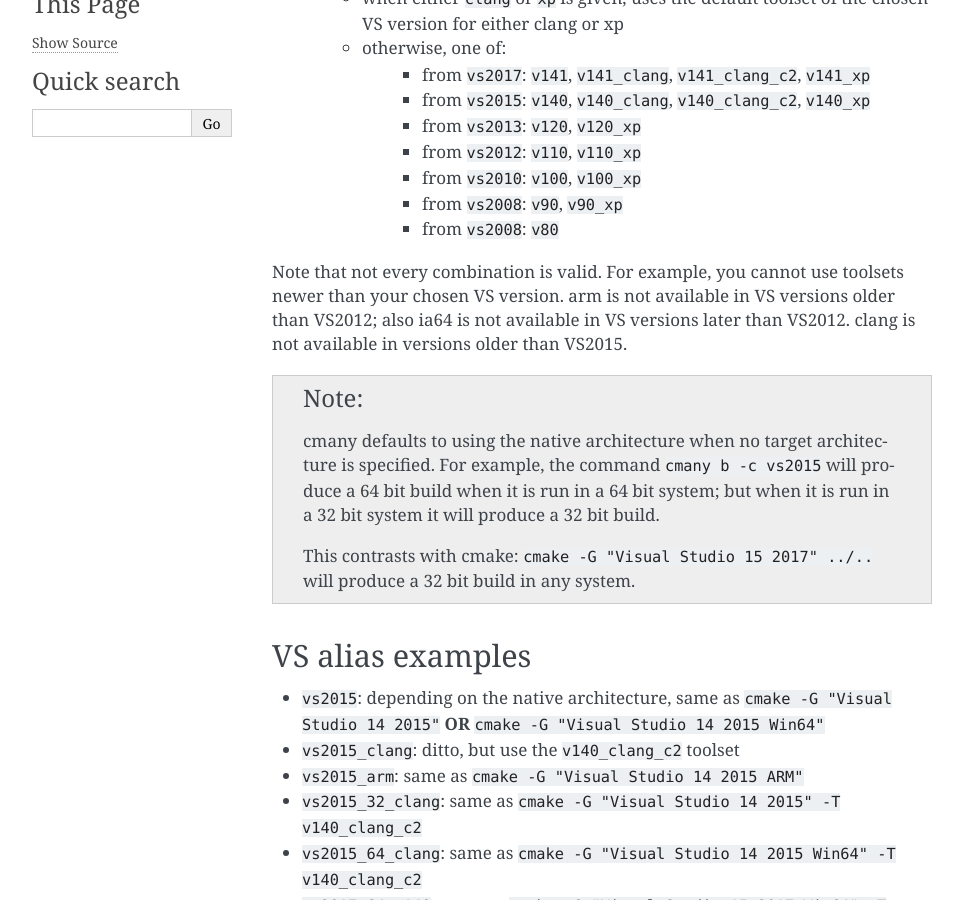
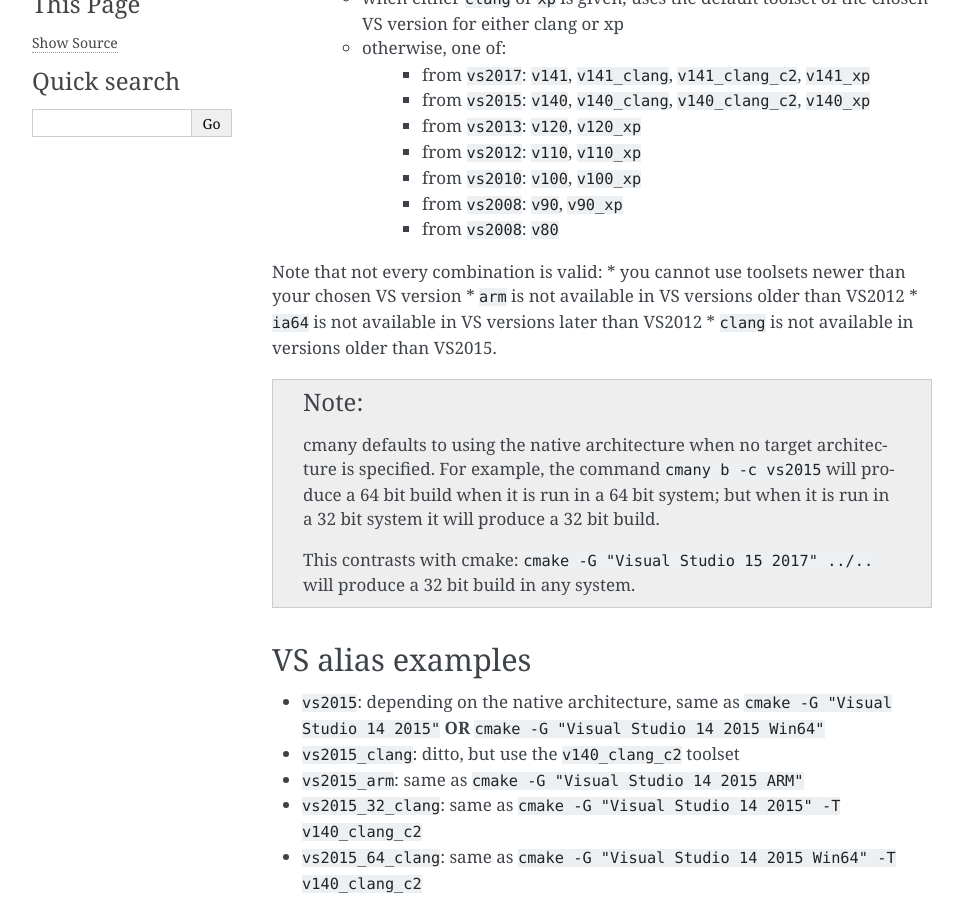
Before and after one commit to biojppm/cmany, a Sphinx documentation site: the page built from doc/vs.rst, in a window 1280 px wide and 900 px high, scrolled down 475 px. Shown: the whole window, without its empty margins (148-1111 px from the left). Built offline with Sphinx 7.4.7, drawn with Linux system fonts in a browser that asks for light colours; pages that are not in the unit, such as notebooks, are missing from menus.

Commit message:
doc WIP [skip ci]

```diff
--- a/doc/index.rst
+++ b/doc/index.rst
@@ -112,6 +112,7 @@
    :maxdepth: 2
    :caption: Contents:
 
+   index
    installing
    quick_tour
    flags
--- a/doc/vs.rst
+++ b/doc/vs.rst
@@ -28,10 +28,11 @@
         * from ``vs2008``: ``v90``, ``v90_xp``
         * from ``vs2008``: ``v80``
 
-Note that not every combination is valid. For example, you cannot use
-toolsets newer than your chosen VS version. arm is not available in VS
-versions older than VS2012; also ia64 is not available in VS versions later
-than VS2012. clang is not available in versions older than VS2015.
+Note that not every combination is valid:
+* you cannot use toolsets newer than your chosen VS version
+* ``arm`` is not available in VS versions older than VS2012
+* ``ia64`` is not available in VS versions later than VS2012
+* ``clang`` is not available in versions older than VS2015.
 
 .. note:: cmany defaults to using the native architecture when no target
           architecture is specified. For example, the command ``cmany b -c
```
Also changed, not shown: 2 other files.
